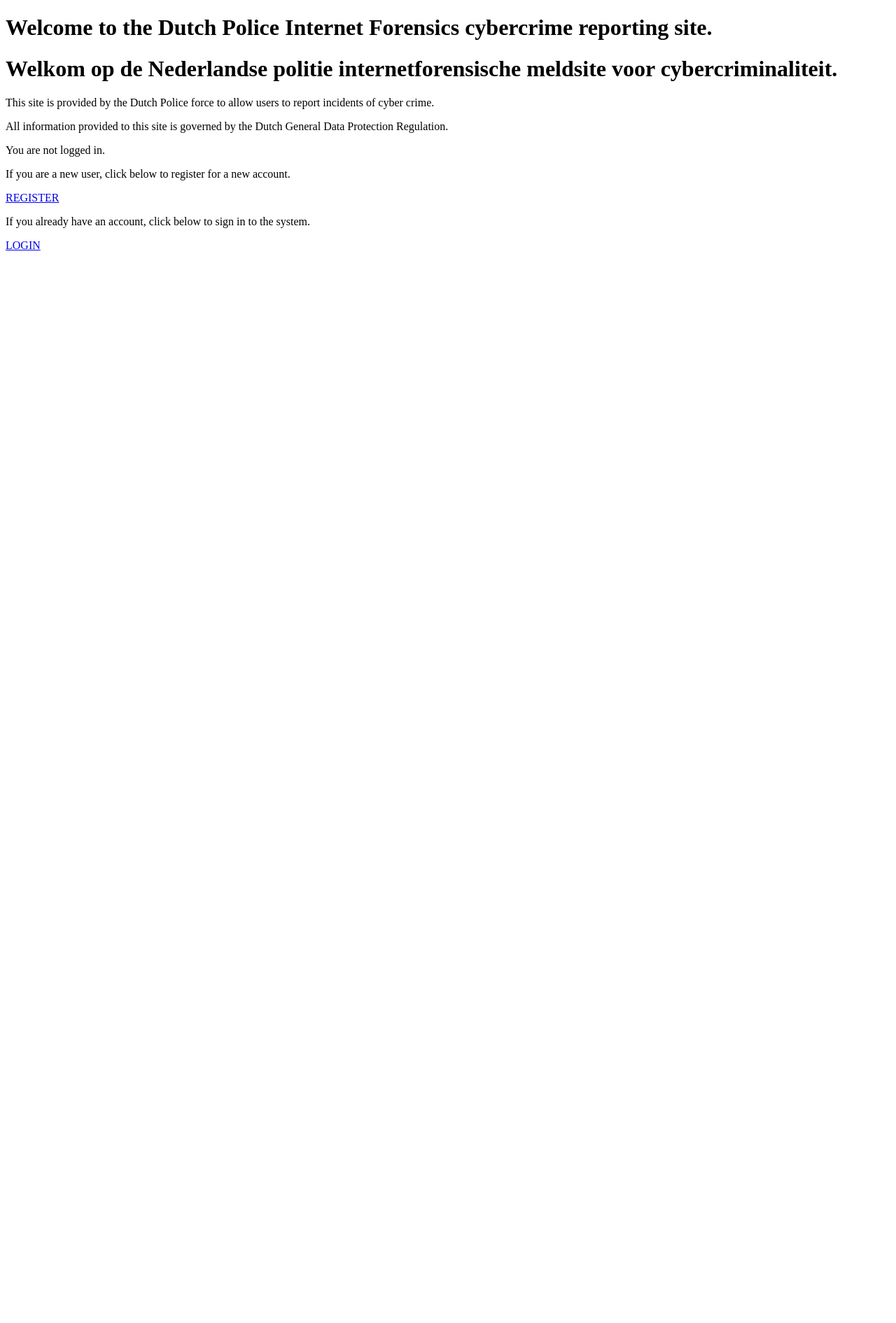
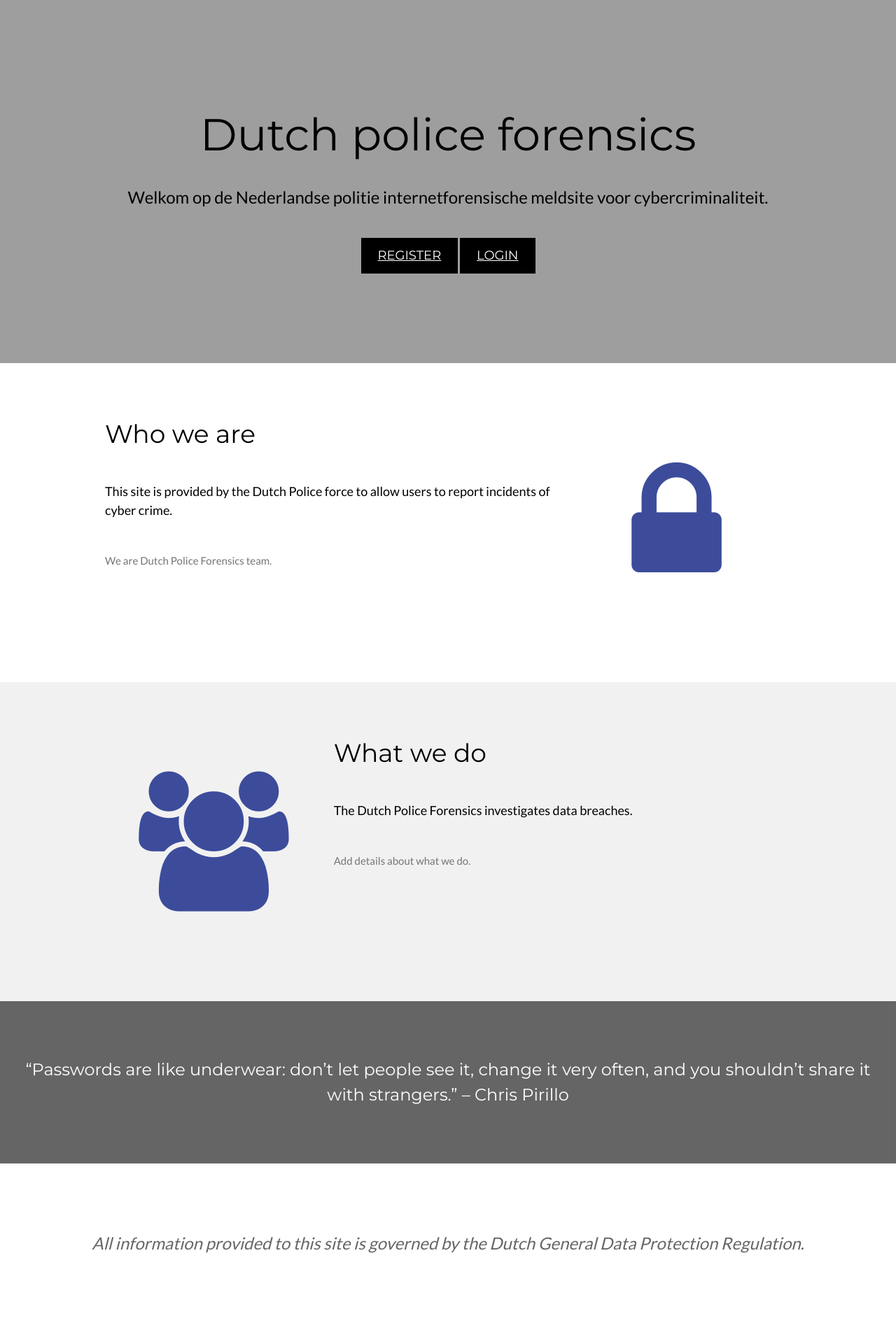
Before and after one commit to essexstudent1/ssd, a Django app: template django01/ssd/report/templates/report/home.html in a window 1280 px wide. Shown: the whole page at 70% size. Before the commit the page ends 358 px from the top, so only its background shows below. Run offline with Django 3.2, Linux system fonts and the light colour scheme; the template is opened without the code that fills it, so the values that code supplies are empty.

Commit message:
Update home.html

```diff
--- a/django01/ssd/report/templates/report/home.html
+++ b/django01/ssd/report/templates/report/home.html
@@ -1,22 +1,90 @@
-{% extends "report/header.html" %}
+<!DOCTYPE html>
+<html lang="en">
+<head>
+<title>W3.CSS Template</title>
+<meta charset="UTF-8">
+<meta name="viewport" content="width=device-width, initial-scale=1">
+<link rel="stylesheet" href="https://www.w3schools.com/w3css/4/w3.css">
+<link rel="stylesheet" href="https://fonts.googleapis.com/css?family=Lato">
+<link rel="stylesheet" href="https://fonts.googleapis.com/css?family=Montserrat">
+<link rel="stylesheet" href="https://cdnjs.cloudflare.com/ajax/libs/font-awesome/4.7.0/css/font-awesome.min.css">
+<style>
+body,h1,h2,h3,h4,h5,h6 {font-family: "Lato", sans-serif}
+.w3-bar,h1,button {font-family: "Montserrat", sans-serif}
+.fa-anchor,.fa-coffee {font-size:200px}
+</style>
+</head>
+<body>
 
-{% block content %}
+<!-- Header -->
+<header class="w3-container w3-grey w3-center" style="padding:128px 16px">
+  <h1 class="w3-margin w3-jumbo">Dutch police forensics</h1>
+  <p class="w3-xlarge">Welkom op de Nederlandse politie internetforensische meldsite voor cybercriminaliteit.</p>
+  {% if user.is_authenticated %}
+  <p>Welcome. You are logged in as {{ user.email }}.</p>
+  <button class="w3-button w3-black w3-padding-large w3-large w3-margin-top"><a href="/logout">LOGOUT</a></button>
 
-<h1>Welcome to the Dutch Police Internet Forensics cybercrime reporting site.</h1>
-<h1>Welkom op de Nederlandse politie internetforensische meldsite voor cybercriminaliteit.</h1>
-
-<p>This site is provided by the Dutch Police force to allow users to report incidents of cyber crime.<p>
-<p>All information provided to this site is governed by the Dutch General Data Protection Regulation.<p>
-
-{% if user.is_authenticated %}
-  <p>Welcome. You are logged in as {{ user.email }}.</p>
-  <a href="/logout">LOGOUT</a>
 {% else %}
-  <p>You are not logged in.</p>
-  <p>If you are a new user, click below to register for a new account.</p>
-  <a href="/register">REGISTER</a>
-  <p>If you already have an account, click below to sign in to the system.</p>
-  <a href="/login">LOGIN</a>
+  <button class="w3-button w3-black w3-padding-large w3-large w3-margin-top"><a href="/register">REGISTER</a></button>
+  <button class="w3-button w3-black w3-padding-large w3-large w3-margin-top"><a href="/login">LOGIN</a></button>
 {% endif %}
 
-{% endblock %}
+</header>
+
+<!-- First Grid -->
+<div class="w3-row-padding w3-padding-64 w3-container">
+  <div class="w3-content">
+    <div class="w3-twothird">
+      <h1>Who we are</h1>
+      <h5 class="w3-padding-32">This site is provided by the Dutch Police force to allow users to report incidents of cyber crime.</h5>
+
+      <p class="w3-text-grey">We are Dutch Police Forensics team.</p>
+    </div>
+
+    <div class="w3-third w3-center">
+      <i class="fa fa-lock w3-padding-64" style="font-size:200px;color:rgb(60, 76, 155)"></i>
+    </div>
+  </div>
+</div>
+
+<!-- Second Grid -->
+<div class="w3-row-padding w3-light-grey w3-padding-64 w3-container">
+  <div class="w3-content">
+    <div class="w3-third w3-center">
+      <i class="fa fa-users w3-padding-64 w3-margin-right" style="font-size:200px;color:rgb(60, 76, 155)"></i>
+    </div>
+
+    <div class="w3-twothird">
+      <h1>What we do</h1>
+      <h5 class="w3-padding-32">The Dutch Police Forensics investigates data breaches.</h5>
+
+      <p class="w3-text-grey">Add details about what we do.</p>
+    </div>
+  </div>
+</div>
+
+<div class="w3-container w3-black w3-center w3-opacity w3-padding-64">
+    <h1 class="w3-margin w3-xlarge">“Passwords are like underwear: don’t let people see it, change it very often, and you shouldn’t share it with strangers.” – Chris Pirillo</h1>
+</div>
+
+<!-- Footer -->
+<footer class="w3-container w3-padding-64 w3-center w3-opacity">
+  <div class="w3-xlarge w3-padding-32">
+    <i>All information provided to this site is governed by the Dutch General Data Protection Regulation.</i>
+ </div>
+</footer>
+
+<script>
+// Used to toggle the menu on small screens when clicking on the menu button
+function myFunction() {
+  var x = document.getElementById("navDemo");
+  if (x.className.indexOf("w3-show") == -1) {
+    x.className += " w3-show";
+  } else {
+    x.className = x.className.replace(" w3-show", "");
+  }
+}
+</script>
+
+</body>
+</html>
```
